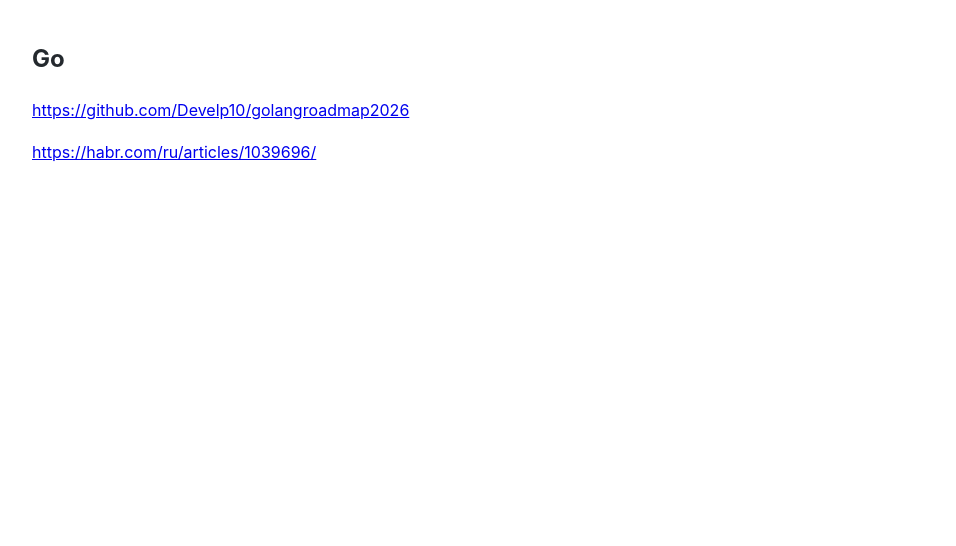
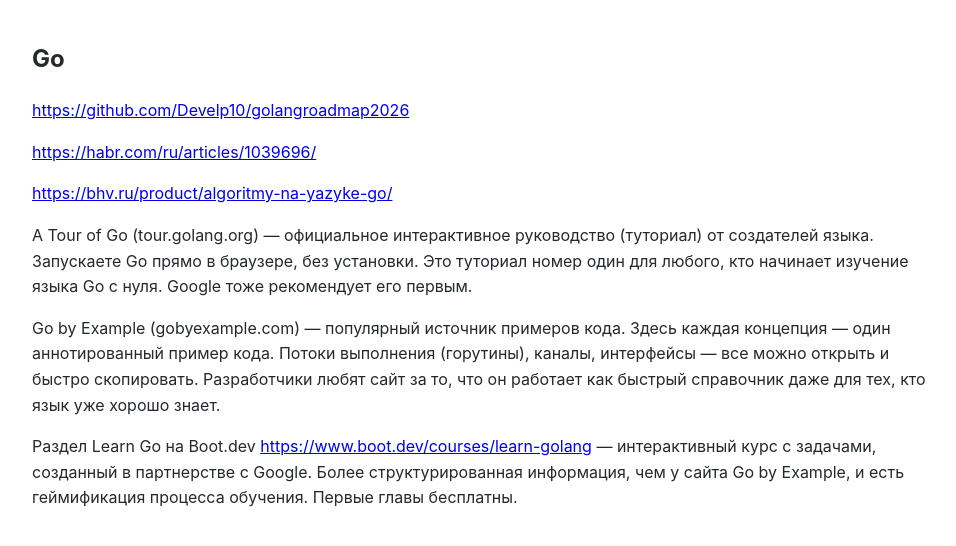
Before and after one commit to Michael-Lubinsky/michael-lubinsky.github.com, a Jekyll site: the page built from go/go.md, in a window 1280 px wide. Shown: the top 546 px of the page, without its empty margins (158-1114 px from the left). Built offline with Jekyll 4.4.1, drawn with Linux system fonts in a browser that asks for light colours; our own code applies the rules of GitHub Pages for plain Markdown files.

Commit message:
Update go.md

```diff
--- a/go/go.md
+++ b/go/go.md
@@ -3,3 +3,11 @@
 <https://github.com/Develp10/golangroadmap2026>
 
 <https://habr.com/ru/articles/1039696/>
+
+<https://bhv.ru/product/algoritmy-na-yazyke-go/>
+
+A Tour of Go (tour.golang.org) — официальное интерактивное руководство (туториал) от создателей языка. Запускаете Go прямо в браузере, без установки. Это туториал номер один для любого, кто начинает изучение языка Go с нуля. Google тоже рекомендует его первым.
+
+Go by Example (gobyexample.com) — популярный источник примеров кода. Здесь каждая концепция — один аннотированный пример кода. Потоки выполнения (горутины), каналы, интерфейсы — все можно открыть и быстро скопировать. Разработчики любят сайт за то, что он работает как быстрый справочник даже для тех, кто язык уже хорошо знает.
+
+Раздел Learn Go на Boot.dev <https://www.boot.dev/courses/learn-golang>   — интерактивный курс с задачами, созданный в партнерстве с Google. Более структурированная информация, чем у сайта Go by Example, и есть геймификация процесса обучения. Первые главы бесплатны.
```
